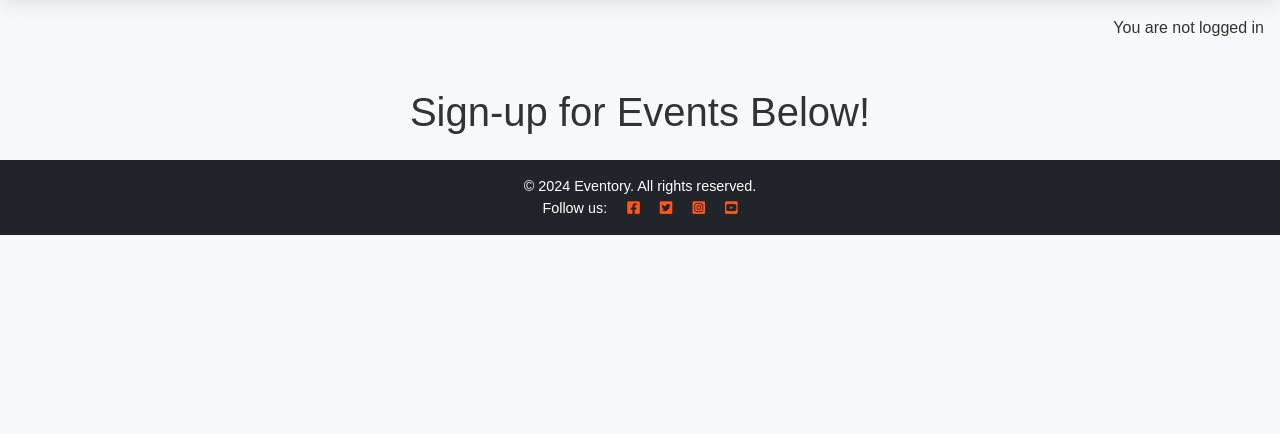
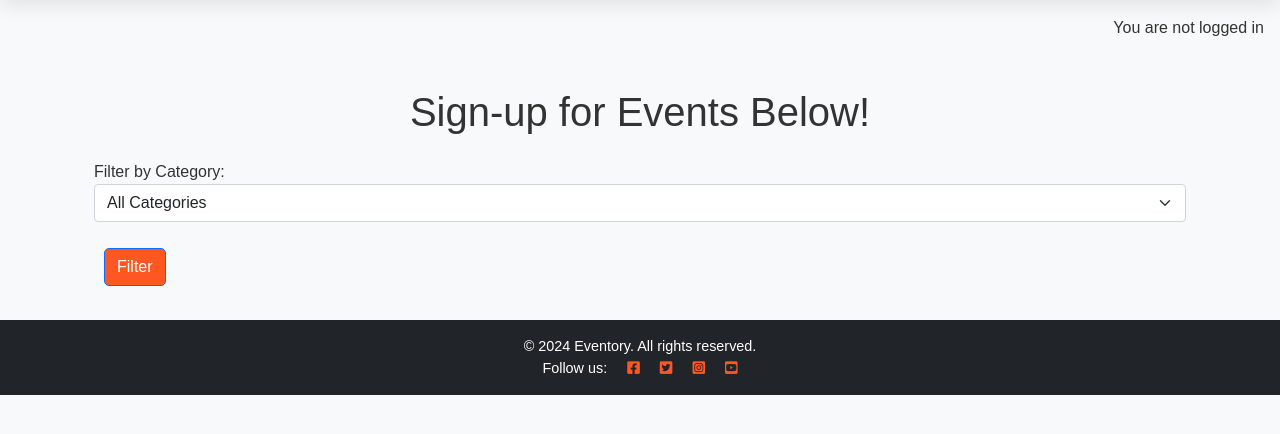
Before and after one commit to Ojay97-hub/event-scheduler, a Django app: page /events/ in a window 1280 px wide. Shown: the part 80-514 px from the top of the page. Run offline with Django 3.2, Linux system fonts and the light colour scheme; data that the repository does not hold is empty; some libraries are stand-ins or nearby versions.

Commit message:
removed pagination and added search by category

```diff
--- a/events/admin.py
+++ b/events/admin.py
@@ -8,7 +8,7 @@ class RegistrationInline(admin.TabularInline):
 
 class EventsAdmin(SummernoteModelAdmin):
 
-    list_display = ('title', 'description','date', 'time', 'location', 'capacity')
+    list_display = ('title', 'description','date', 'time', 'location', 'capacity', 'category')
     search_fields = ['title', 'location', 'description']
     list_filter = ('date', 'location')
     summernote_fields = ('description',)
--- a/events/forms.py
+++ b/events/forms.py
@@ -8,7 +8,7 @@ from django.contrib.auth.forms import UserCreationForm
 class EventForm(forms.ModelForm):
     class Meta:
         model = Event
-        fields = ['title', 'date', 'time', 'location', 'description', 'capacity']
+        fields = ['title', 'date', 'time', 'location', 'description', 'capacity', 'category']
 
 # register as event user or event organiser
 class CustomUserCreationForm(UserCreationForm):
--- a/events/templates/events/event_list.html
+++ b/events/templates/events/event_list.html
@@ -6,6 +6,19 @@
 <!-- Event List content starts here -->
 <div class="container mt-5">
     <h1 class="text-center mb-4">Sign-up for Events Below!</h1>
+
+    <div class="mb-4">
+        <form method="GET" action="">
+            <label for="category-filter">Filter by Category:</label>
+            <select id="category-filter" name="category" class="form-select mb-3">
+                <option value="">All Categories</option>
+                {% for category in category_choices %}
+                <option value="{{ category.0 }}" {% if request.GET.category == category.0 %}selected{% endif %}>{{ category.1 }}</option>
+                {% endfor %}
+            </select>
+            <button type="submit" class="btn btn-primary">Filter</button>
+        </form>
+    </div>
 
     <div class="row">
         {% for event in object_list %}
@@ -17,6 +30,7 @@
                     <p class="card-text"><strong>Time:</strong> {{ event.time }}</p>
                     <p class="card-text"><strong>Location:</strong> {{ event.location }}</p>
                     <p class="card-text"><strong>Description:</strong> {{ event.description }}</p>
+                    <p class="card-text"><strong>Category:</strong> {{ event.category }}</p>
                     <p class="card-text"><strong>Capacity:</strong> {{ event.capacity }} attendees</p>
 
                     <!-- Registration Button -->
--- a/events/views.py
+++ b/events/views.py
@@ -10,9 +10,20 @@ from django.contrib import messages
 
 # Create your views here.
 class EventsList(generic.ListView):
-    queryset = Event.objects.all()  # Can add filter queryset to show only published events
-    # template_name = "events/event_list.html"
-    paginate_by = 6
+    model = Event
+    template_name = 'events/event_list.html'
+
+    def get_queryset(self):
+        queryset = super().get_queryset()
+        category = self.request.GET.get('category', '')
+        if category:
+            queryset = queryset.filter(category=category)  # Filter by category if provided
+        return queryset
+
+    def get_context_data(self, **kwargs):
+        context = super().get_context_data(**kwargs)
+        context['category_choices'] = Event.CATEGORY_CHOICES
+        return context
 
 class HomeView(TemplateView):
     template_name = 'home.html'
@@ -39,7 +50,10 @@ def create_event(request):
         if request.method == 'POST':
             form = EventForm(request.POST)
             if form.is_valid():
-                form.save()
+                event = form.save(commit=False)
+                event.organiser = request.user
+                event.save()
+                messages.success(request, 'Event created successfully!')
                 return redirect('Event_Page')
         else:
             form = EventForm()
@@ -48,6 +62,7 @@ def create_event(request):
 
     # If user is not an event organiser, redirect them or show an error
     else:
+        messages.error(request, 'You do not have permission to create an event.')
         return redirect('home')
 
 # Register as event user or event organiser following stackoverflow guidance
@@ -66,12 +81,13 @@ def register(request):
 
             user.groups.add(group)  # Add the user to the selected group
             login(request, user)  # Log in the user
+            messages.success(request, 'Registration successful! You are now logged in.')
             return redirect('home')  # Redirect to home after successful registration
     else:
         form = CustomUserCreationForm()
     return render(request, 'account/signup.html', {'form': form})
 
-# registration view
+# Registration view
 def register_for_event(request, event_id):
     event = get_object_or_404(Event, id=event_id)
 
```
Also changed, not shown: other parts of events/templates/events/event_list.html (+0 -29 lines), events/models.py (+18 -11 lines), events/templates/create_event.html (+7 -0 lines), events/migrations/0003_auto_20241008_1532.py (added).
